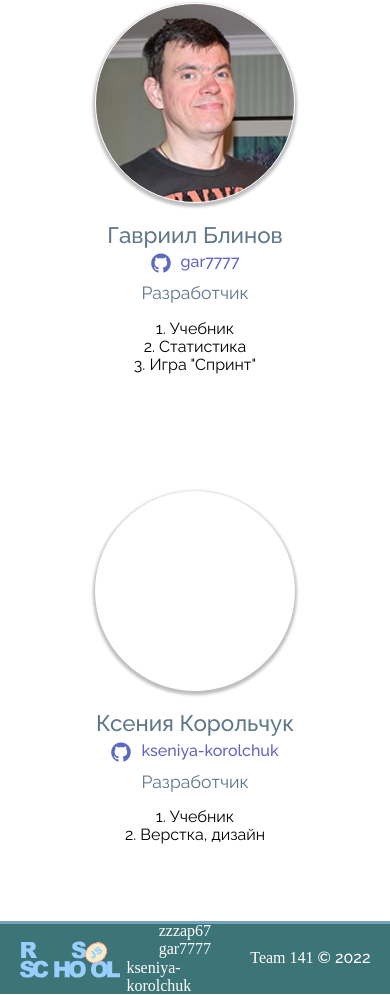
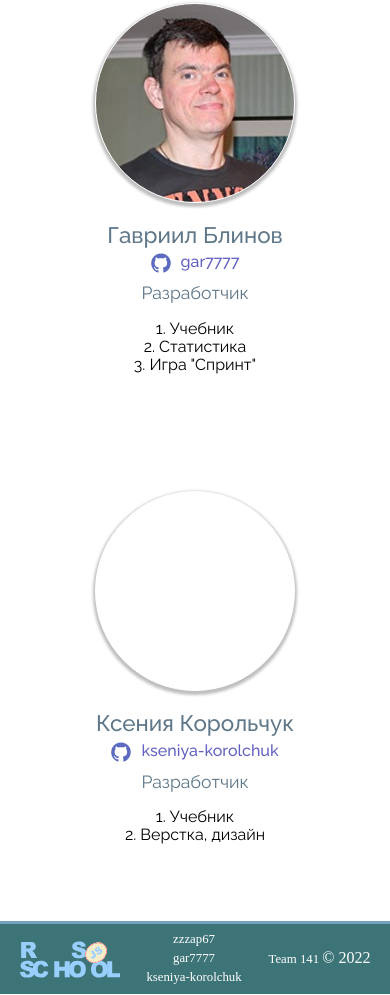
Before and after one commit to zzzap67/rslang, a website built with webpack: page src/index.html in a window 390 px wide. Shown: the part 2845-3840 px from the top of the page. Built offline with nearby package versions, Linux system fonts and the light colour scheme; files whose address does not match are found by name.

Commit message:
fix: footer links

```diff
--- a/src/components/footer/footer.scss
+++ b/src/components/footer/footer.scss
@@ -42,12 +42,13 @@
 
 .footer__team {
   display: flex;
-  width: 30vw;
-  justify-content: space-between;
+  justify-content: center;
+  gap: 30px;
 
     @media (max-width: 768px) {
       flex-direction: column;
       align-items: center;
+      row-gap: 0;
     }
 }
 
@@ -56,11 +57,17 @@
   font-family: 'Poppins';
   color: $main-white;
   font-weight: 500;
+
+  @media (max-width: 768px) {
+    font-size: 0.8rem;
+    line-height: 1.2rem;
+  }
 }
 
 .footer__year {
   position: relative;
   color: $main-white;
+  font-family: 'Poppins';
   font-weight: 500;
 }
 
@@ -81,4 +88,5 @@
 .footer__year > a:hover:after,
 .footer__year > a:focus:after {
   width: 100%;
+  height: 2px;
 }
```
